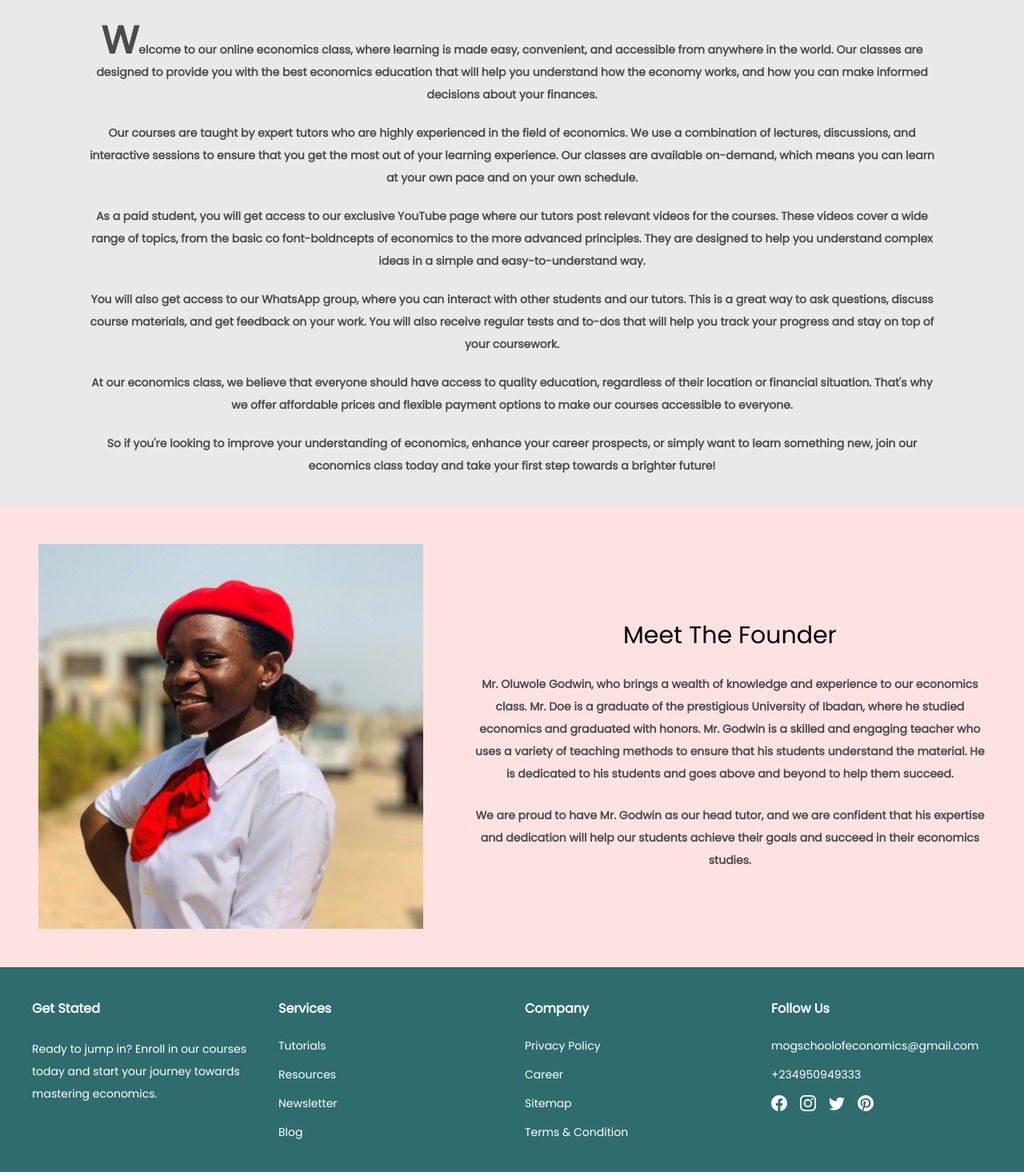
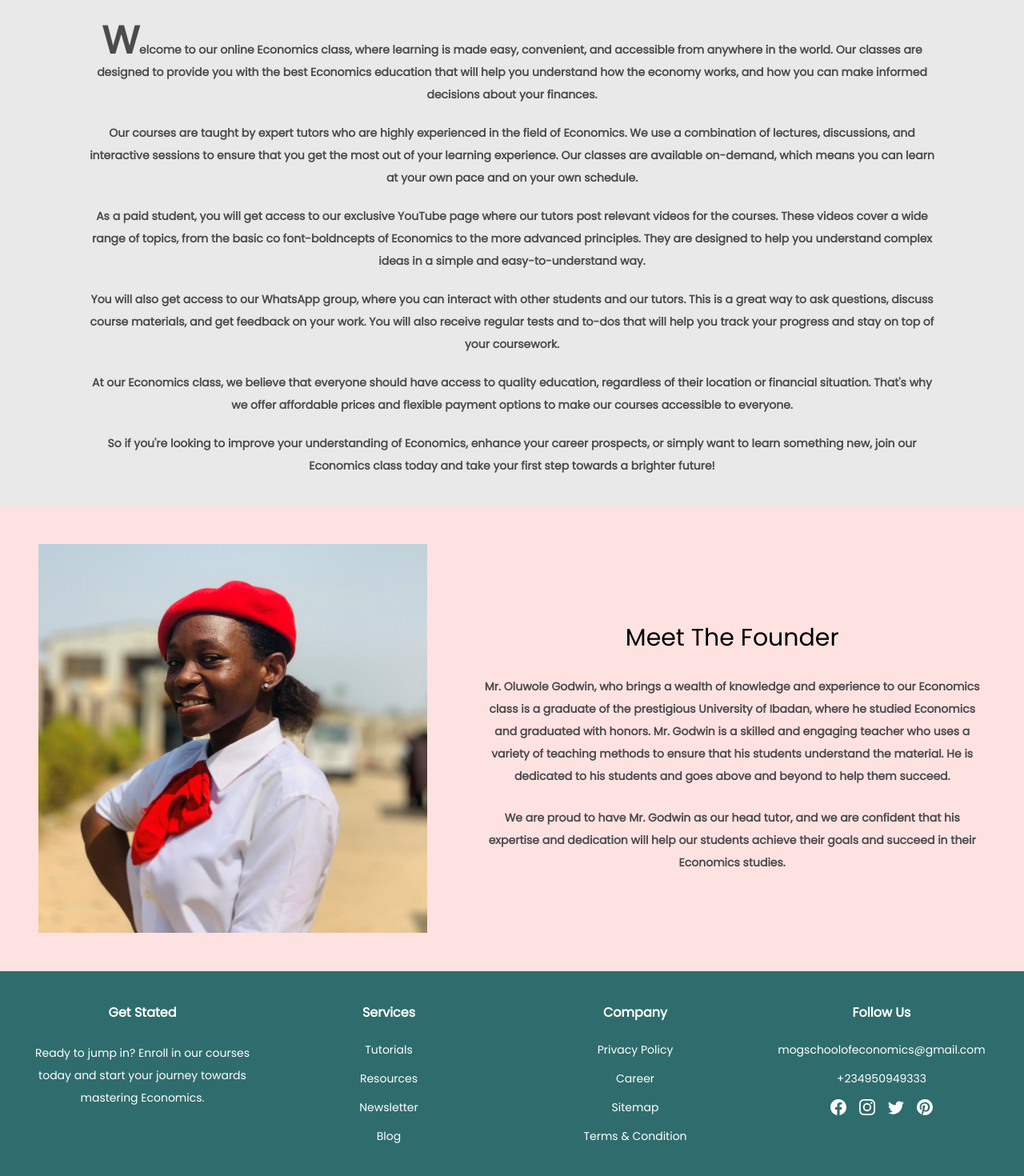
Before and after one commit to IsraelBosun/school-website, a React (Vite) app: page /MoreInfo in a window 1280 px wide. Shown: the part 247-1717 px from the top of the page at 80% size. Built offline with nearby package versions, Linux system fonts and the light colour scheme.

Commit message:
linked everything up

```diff
--- a/package.json
+++ b/package.json
@@ -13,6 +13,7 @@
     "react": "^18.2.0",
     "react-dom": "^18.2.0",
     "react-icons": "^4.7.1",
+    "react-player": "^2.11.2",
     "react-router-dom": "^6.8.1",
     "react-scroll": "^1.8.9",
     "swiper": "^9.0.5"
--- a/src/Data.jsx
+++ b/src/Data.jsx
@@ -215,7 +215,7 @@ export const accordions = [
 export const data = [
   {
     avatar: AVTR1,
-    review: "I've been taking online EconomicsEconomics tutorials for two years to catch up on my studies. I find the lessons enjoyable and accommodating, with an effective teaching approach that corrects errors before demonstrating how to do things correctly. Overall, it's been a positive experience and I've learned a lot.",
+    review: "I've been taking online Economics tutorials for two years to catch up on my studies. I find the lessons enjoyable and accommodating, with an effective teaching approach that corrects errors before demonstrating how to do things correctly. Overall, it's been a positive experience and I've learned a lot.",
     name: "Favour",
     school: "University Of Ibadan"
   },
@@ -245,13 +245,13 @@ export const data = [
   },
   {
     avatar: AVTR6,
-    review: "MOG Economics makes me find my fitting in the school of Economics. It has been the reason for being naturally ahead with the aid of their well simplified concepts in mathematical Economics and theories. I bless the day u get to know about the academy.",
+    review: "My name is Bukola Oke, an Economics student of the University Of Ibadan. MOG Economics brought light to my understanding of Economics when I enrolled in year 2, it took me away from the cramming which I did in year 1, to even teaching my colleagues in year 2 and 3. Thank you MOG Economics.",
     name: "Bukola Oke.",
     school: "University of Ibadan"
   },
   {
     avatar: AVTR7,
-    review: "My name is Bukola Oke, an Economics student of the University Of Ibadan. MOG Economics brought light to my understanding of Economics when I enrolled in year 2, it took me away from the cramming which I did in year 1, to even teaching my colleagues in year 2 and 3. Thank you MOG Economics.",
+    review: "MOG Economics makes me find my fitting in the school of Economics. It has been the reason for being naturally ahead with the aid of their well simplified concepts in mathematical Economics and theories. I bless the day u get to know about the academy.",
     name: "Popoola Matthew",
     school: "Ahmadu Bello University"
   },
--- a/src/components/container/About.jsx
+++ b/src/components/container/About.jsx
@@ -4,7 +4,7 @@ import { Link } from "react-router-dom"
 
 const About = () => {
   return (
-    <div className='section'>
+    <div className='section' id = "about">
       <div className='grid md:grid-cols-2 gap-8 place-items-center'>
         <div className='border-[3px] border-solid border-Teal rounded-lg'>
           <img src={about} alt="" className='p-4' />
--- a/src/components/container/Contact.jsx
+++ b/src/components/container/Contact.jsx
@@ -25,7 +25,7 @@ const Contact = () => {
             {
               data.map(({ avatar, name, review, school }, index) => {
                 return(
-                  <SwiperSlide key={index} className ="testimonials__swiper">
+                  <SwiperSlide key={index} className ="testimonials__swiper text-sm ">
                       <div className='testimonials__swiper'>
                       <div className='client__avatar'>
                         <img src={avatar} alt="" />
--- a/src/components/container/Course/Categories.jsx
+++ b/src/components/container/Course/Categories.jsx
@@ -12,7 +12,7 @@ const Categories = ({ icon, category, view }) => {
     <motion.div
       // variants={item}
       whileHover={{ scale: 1.1 }}
-      className="flex items-center flex-col gap-4 bg-white p-8 rounded-md max-h-full overflow-y-auto"
+      className="flex items-center flex-col gap-4 bg-white p-8 rounded-md max-h-full overflow-y-auto text-sm"
     >
       <div className="text-4xl text-Teal">{icon}</div>
       <div>{category}</div>
--- a/src/components/container/Course/Subjects.jsx
+++ b/src/components/container/Course/Subjects.jsx
@@ -16,20 +16,22 @@ const Subjects = ({ level, first, second, third, forth, fifth, button }) => {
           {level}
 
         </div>
-        <p className="text-center my-2">First Semester</p>
-        <ul className="mx-1 p-2 flex flex-col gap-3 border rounded-lg bg-Teal text-white hover:bg-white hover:text-Teal">
+        <p className="text-center my-2 text-sm font-bold">First Semester</p>
+        <ul className="mx-2 p-2 flex flex-col gap-3 border rounded-lg hover:bg-white hover:text-Teal text-xs">
           <li>{first}</li>
           <li>{second}</li>
         </ul >
-        <p className="text-center mt-7 py-2">Second Semester</p>
-        <ul className="mx-1 p-2 pt-8 flex flex-col gap-3 border rounded-lg bg-Teal text-white hover:bg-white hover:text-Teal">
+        <p className="text-center mt-7 py-2 text-sm font-bold">Second Semester</p>
+        <ul className="mx-2 p-2  flex flex-col gap-3 border rounded-lg  hover:bg-white hover:text-Teal text-xs">
           <li>{third}</li>
           <li>{forth}</li>
           <li>{fifth}</li>
         </ul>
-            <div className="flex justify-center">
-          <button className=" bg-Teal text-white hover:bg-white hover:text-Teal border text-center px-4 py-1 mx-auto m-3 max-w-full  rounded-md">{button}</button>
+            <div className=" mt-5 flex justify-center text-sm">
+          <button className=" bg-Teal text-white hover:bg-white hover:text-Teal border text-center px-6 py-2 mx-auto  max-w-full  rounded-md">{button}</button>
+
           </div>
+          <p className="text-center text-[12px] font-bold "> NB: Each  Semester lasts for 3 months</p>
       </motion.div>
   )
 }
--- a/src/components/container/Footer.jsx
+++ b/src/components/container/Footer.jsx
@@ -10,11 +10,11 @@ const Footer = () => {
     transition = {{ duration: 1 }}
     className = "bg-Teal p-10"
     >
-      <div className='grid md:grid-cols-4 sm:grid-cols-3 xs:grid-cols-2 grid-cols-1 place-items-statr gap-8 text-white'>
+      <div className='grid md:grid-cols-4 sm:grid-cols-3 xs:grid-cols-2 grid-cols-1  gap-8 text-white text-center'>
         <div>
           <div className='font-bold mb-6'>Get Stated</div>
           <p className='text-sm leading-7'>
-          Ready to jump in? Enroll in our courses today and start your journey towards mastering economics.          </p>
+          Ready to jump in? Enroll in our courses today and start your journey towards mastering Economics.          </p>
         </div>
         <div>
           <div className='font-bold mb-6'>Services</div>
@@ -40,7 +40,7 @@ const Footer = () => {
             mogschoolofeconomics@gmail.com
           </div>
           <div className ="text-sm">+234950949333</div>
-          <div className='flex gap-4 mt-4' >
+          <div className='flex items-center justify-center gap-4 mt-4 w-full' >
             <a href="" className='hover:scale-110 text-xl'><BsFacebook /></a>
             <a href="" className='hover:scale-110 text-xl'><BsInstagram /></a>
             <a href="" className='hover:scale-110 text-xl'><BsTwitter /></a>
--- a/src/components/container/Home.jsx
+++ b/src/components/container/Home.jsx
@@ -2,6 +2,7 @@ import React from "react";
 import hero from "../../assets/hero.png";
 import { logos } from "../../Data";
 import { motion } from "framer-motion";
+import { Link } from "react-router-dom"
 const Home = () => {
   const container = {
     hidden: {
@@ -36,12 +37,16 @@ const Home = () => {
             MOG simplifies Economics for students with engaging tutorials and interactive exercises. Start learning today!
           </p>
           <div className="mt-6">
-            <button className="px-6 py-3 font-bold text-white bg-Teal rounded-lg mr-4 text-sm">
+          <a href = "#courses" className="transition-all duration-900">
+            <button className="px-6 py-3 font-bold text-white bg-Teal rounded-lg mr-4 text-sm hover:text-Teal hover:bg-white border hover:border-Teal">
               Get Started
             </button>
-            <button className="px-6 py-3 font-bold border border-solid border-gray rounded-lg text-sm">
+            </a>
+          <a href="#teacher">
+            <button className="px-6 py-3 font-bold border border-solid border-gray rounded-lg text-sm hover:text-Teal hover:bg-white hover:border-0">
               Discover
             </button>
+          </a>
           </div>
         </div>
         <div className="md:w-[60%]">
--- a/src/components/container/MoreInfo.jsx
+++ b/src/components/container/MoreInfo.jsx
@@ -11,22 +11,22 @@ const MoreInfo = () => {
       </div>
       <div className='bg-white-100 text-sm text-gray  font-bold leading-7 w-5/6 mx-auto text-center my-9 '>
         <p className = "mt-5 font-bold">
-       <span className='text-5xl'>W</span>elcome to our online economics class, where learning is made easy, convenient, and accessible from anywhere in the world. Our classes are designed to provide you with the best economics education that will help you understand how the economy works, and how you can make informed decisions about your finances.
+       <span className='text-5xl'>W</span>elcome to our online Economics class, where learning is made easy, convenient, and accessible from anywhere in the world. Our classes are designed to provide you with the best Economics education that will help you understand how the economy works, and how you can make informed decisions about your finances.
           </p>
           <p className = "mt-5 font-bold">
-          Our courses are taught by expert tutors who are highly experienced in the field of economics. We use a combination of lectures, discussions, and interactive sessions to ensure that you get the most out of your learning experience. Our classes are available on-demand, which means you can learn at your own pace and on your own schedule.
+          Our courses are taught by expert tutors who are highly experienced in the field of Economics. We use a combination of lectures, discussions, and interactive sessions to ensure that you get the most out of your learning experience. Our classes are available on-demand, which means you can learn at your own pace and on your own schedule.
           </p>
           <p className = "mt-5 font-bold">
-          As a paid student, you will get access to our exclusive YouTube page where our tutors post relevant videos for the courses. These videos cover a wide range of topics, from the basic co font-boldncepts of economics to the more advanced principles. They are designed to help you understand complex ideas in a simple and easy-to-understand way.
+          As a paid student, you will get access to our exclusive YouTube page where our tutors post relevant videos for the courses. These videos cover a wide range of topics, from the basic co font-boldncepts of Economics to the more advanced principles. They are designed to help you understand complex ideas in a simple and easy-to-understand way.
           </p >
           <p className = "mt-5 font-bold">
           You will also get access to our WhatsApp group, where you can interact with other students and our tutors. This is a great way to ask questions, discuss course materials, and get feedback on your work. You will also receive regular tests and to-dos that will help you track your progress and stay on top of your coursework.
           </p>
           <p className = "mt-5 font-bold">
-          At our economics class, we believe that everyone should have access to quality education, regardless of their location or financial situation. That's why we offer affordable prices and flexible payment options to make our courses accessible to everyone.
+          At our Economics class, we believe that everyone should have access to quality education, regardless of their location or financial situation. That's why we offer affordable prices and flexible payment options to make our courses accessible to everyone.
           </p>
           <p className = "mt-5 font-bold">
-          So if you're looking to improve your understanding of economics, enhance your career prospects, or simply want to learn something new, join our economics class today and take your first step towards a brighter future!
+          So if you're looking to improve your understanding of Economics, enhance your career prospects, or simply want to learn something new, join our Economics class today and take your first step towards a brighter future!
           </p>
 
       </div>
@@ -36,11 +36,11 @@ const MoreInfo = () => {
           </div>
         <div>
           <h1 className=' mt-5 sm:text-[1.875rem] text-[1.5rem] text-center font-900'>Meet The Founder</h1>
-          <p className='text-sm text-gray text-center leading-7 font-bold mt-6'>Mr. Oluwole Godwin, who brings a wealth of knowledge and experience to our economics class. Mr. Doe is a graduate of the prestigious University of Ibadan, where he studied economics and graduated with honors. Mr. Godwin is a skilled and engaging teacher who uses a variety of teaching methods to ensure that his students understand the material. He is dedicated to his students and goes above and beyond to help them succeed.
+          <p className='text-sm text-gray text-center leading-7 font-bold mt-6'>Mr. Oluwole Godwin, who brings a wealth of knowledge and experience to our Economics class is a graduate of the prestigious University of Ibadan, where he studied Economics and graduated with honors. Mr. Godwin is a skilled and engaging teacher who uses a variety of teaching methods to ensure that his students understand the material. He is dedicated to his students and goes above and beyond to help them succeed.
 
 
           </p>
-          <p className='text-sm text-gray text-center leading-7 font-bold font-bold mt-6'>We are proud to have Mr. Godwin as our head tutor, and we are confident that his expertise and dedication will help our students achieve their goals and succeed in their economics studies.
+          <p className='text-sm text-gray text-center leading-7 font-bold font-bold mt-6'>We are proud to have Mr. Godwin as our head tutor, and we are confident that his expertise and dedication will help our students achieve their goals and succeed in their Economics studies.
           </p>
         </div>
       </div>
--- a/src/components/container/Teacher.jsx
+++ b/src/components/container/Teacher.jsx
@@ -3,6 +3,7 @@ import teacher1 from "../../assets/teacher1.png"
 import teacher2 from "../../assets/teacher2.png"
 import { accordions } from '../../Data'
 import Accordion from "../container/Course/Accordion"
+import ReactPlayer from "react-player/youtube";
 
 const Teacher = () => {
   return (
@@ -10,17 +11,31 @@ const Teacher = () => {
       <div className='grid sm:grid-cols-2 place-items-center gap-8'>
         <div className='pl-5'>
           <div className='font-bold sm:text-[1.875rem] text-[1.5rem]'>
-            Become <span>An Instructor  </span><br /> of Our platform
+            Discover <span>Economics:  </span><br /> Sample Our Dynamic Classes
           </div>
           <p className='text-sm leading-7 text-gray mb-5'>
-          Join our team of instructors and share your expertise with students around the world through our online Economics learning platform. Apply now!            </p>
-            <button className='py-3 px-4 bg-Teal text-white rounded-lg text-sm font-bold'>
-              Start Teaching
+          Experience a taste of our engaging and insightful Economics classes in this video. Join us for a deeper exploration of the fascinating world of Economics.
+          </p>
+
+        </div>
+        {/* <div className='p-4 md:w-3/4 sm:row-start-1'>
+          <img src={teacher1} alt="" />
+        </div> */}
+        <div
+        className=''
+        >
+        <ReactPlayer
+        controls
+        className = ""
+        width = "303px"
+        height= " 335px"
+        url = "https://www.youtube.com/watch?v=ysz5S6PUM-U" />
+
+        <button className='py-3 mt-5 px-4 bg-Teal text-white rounded-lg text-sm font-bold'>
+              View YouTube
             </button>
         </div>
-        <div className='p-4 md:w-3/4 sm:row-start-1'>
-          <img src={teacher1} alt="" />
-        </div>
+
 
         <div className='pl-5'>
           <div className='font-bold sm:text-[1.875rem] text-[1.5rem]'>
@@ -29,9 +44,11 @@ const Teacher = () => {
           <p className='text-sm leading-7 text-gray mb-5'>
           Hear from our satisfied students and learn how our courses have helped them achieve success in their academic and professional careers.
             </p>
-            <button className='py-3 px-4 bg-Teal text-white rounded-lg text-sm font-bold'>
+            <a href="#contact" className='transition-all duration-300'>
+            <button className='py-3 px-4 bg-Teal text-white hover:text-Teal hover:bg-white  hover:border-Teal border rounded-lg text-sm font-bold  '>
               Get Started
             </button>
+            </a>
         </div>
         <div className='p-4 md:w-3/4'>
           <img src={teacher2} alt="" />
--- a/src/components/container/contact.css
+++ b/src/components/container/contact.css
@@ -8,7 +8,7 @@
     flex-direction: column;
     color: #e9e9ea;
     text-align: center;
-    gap: 2rem;
+    gap: 1rem;
     line-height: 1.7;
     background: #2F6C6D;
     padding: 1rem 0.5rem;
```
Also changed, not shown: 1 other file (tests, documents, lock files or other folders).
